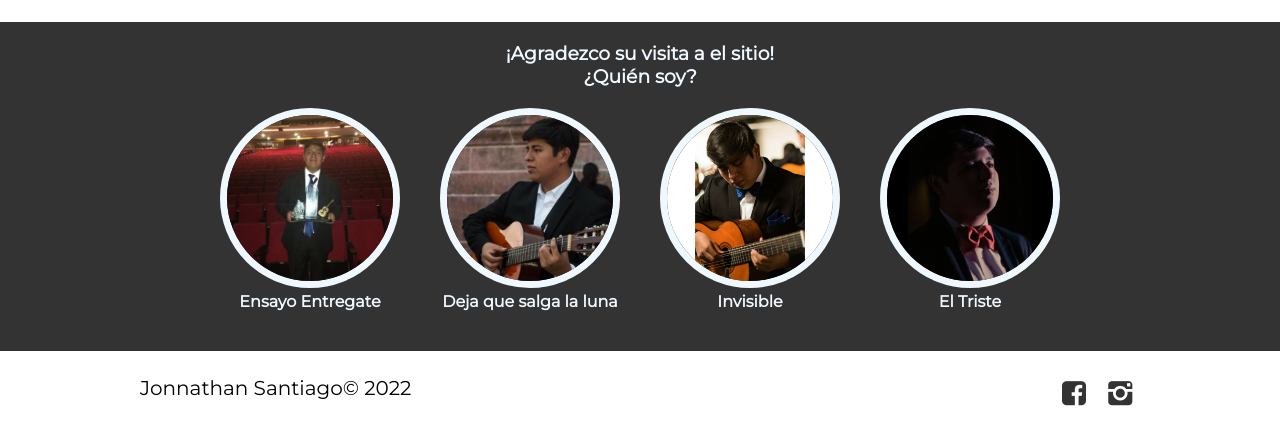
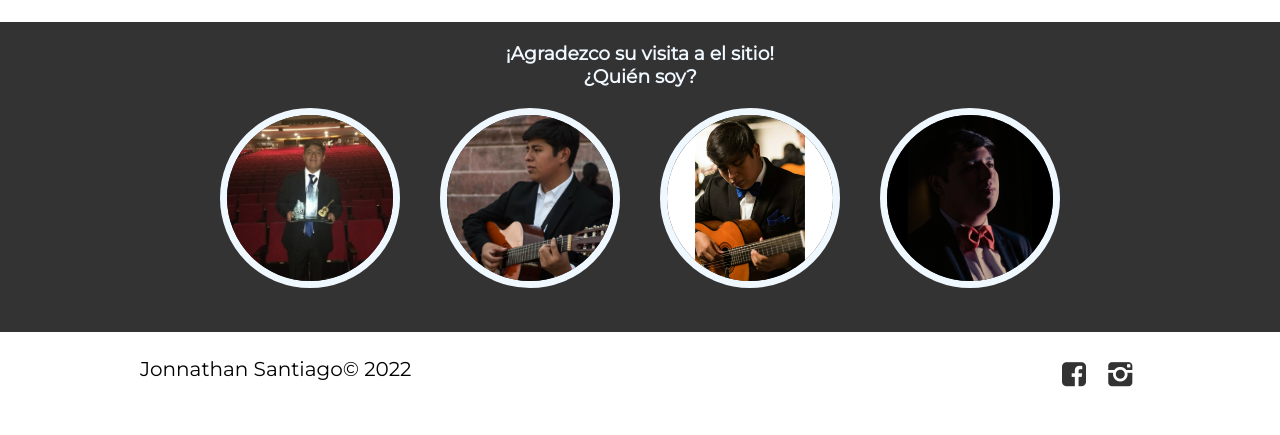
Before and after one commit to santiagojonnathan/submenuJonnathan, a plain HTML site: page index.html in a window 1280 px wide. Shown: the part 737-1172 px from the top of the page. Drawn offline with Linux system fonts and the light colour scheme.

Commit message:
Update index.html

```diff
--- a/index.html
+++ b/index.html
@@ -81,19 +81,19 @@
 
                 <div class="info-pet">
                     <img src="img/foot1.jpg" alt="practica3">
-                    <h4>Ensayo Entregate</h4>
+                    <h4></h4>
                 </div>
                 <div class="info-pet">
                     <img src="img/foot2.jpg" alt="practica3">
-                    <h4>Deja que salga la luna</h4>
+                    <h4></h4>
                 </div>
                 <div class="info-pet">
                     <img src="img/foot3.jpg" alt="practica3">
-                    <h4>Invisible</h4>
+                    <h4></h4>
                 </div>
                 <div class="info-pet">
                     <img src="img/fotoJ.jpg" alt="practica3">
-                    <h4>El Triste</h4>
+                    <h4></h4>
                 </div>
 
             </div>
```
